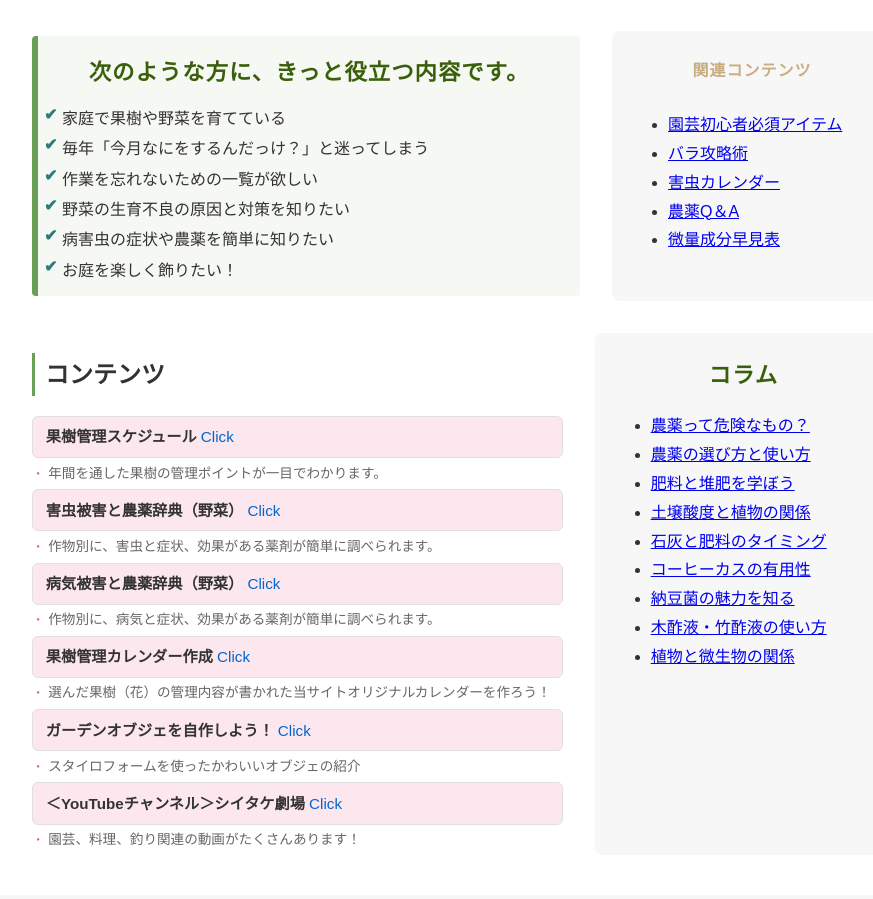
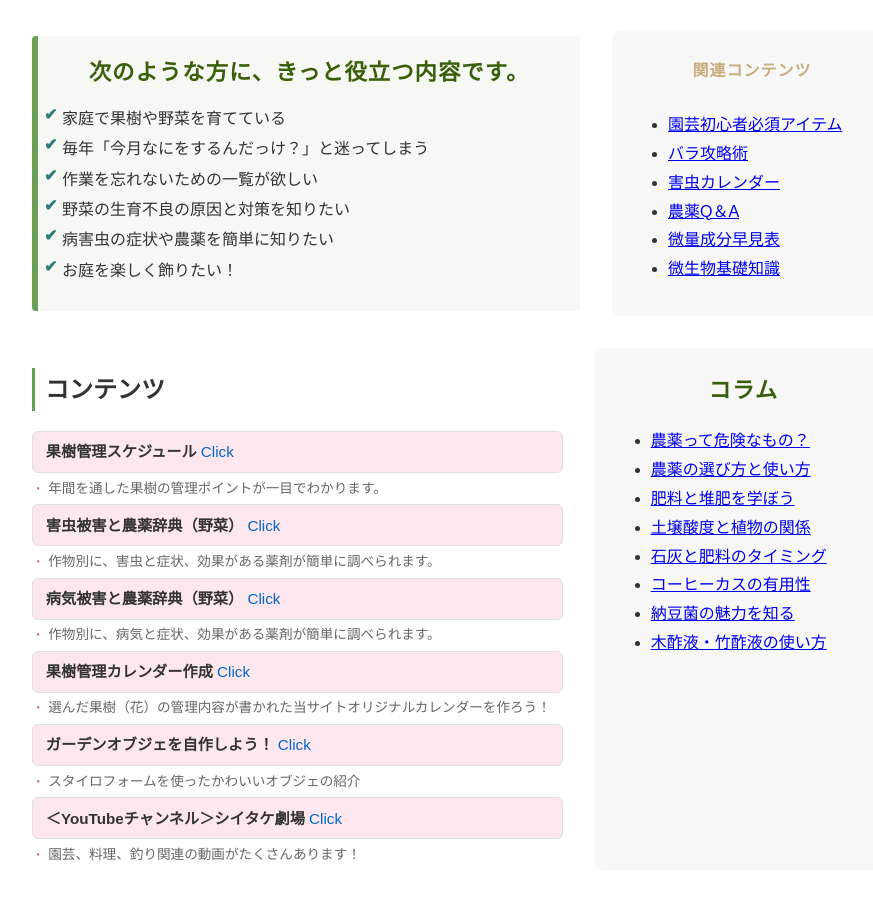
Before and after one commit to shiitake-garden/shiitake-garden.github.io, a Jekyll site: the page built from index.html, in a window 1280 px wide and 900 px high, scrolled down 461 px. Shown: the whole window, without its empty margins (178-1051 px from the left). Built offline with Jekyll 4.4.1, drawn with Linux system fonts in a browser that asks for light colours.

Commit message:
Update index.html

```diff
--- a/index.html
+++ b/index.html
@@ -35,6 +35,7 @@ title: カルティベーションラボ
       <li><a href="/column/column_nouyaku3.html">害虫カレンダー</a></li>
       <li><a href="/column/column_nouyaku_qa.html">農薬Q＆A</a></li>
       <li><a href="/column/column_hiryou_biryou.html">微量成分早見表</a></li>
+      <li><a href="/microbe/microbe_gaiyou.html">微生物基礎知識</a></li>
     <!--  <li><a href="https://www.youtube.com/watch?v=M3w2U4l4_9A">【動画】AI時代のお庭リフォーム術</a></li>-->
     </ul>
   </aside>
@@ -71,7 +72,6 @@ title: カルティベーションラボ
       <li><a href="/column/column_cafe_taihi.html">コーヒーカスの有用性</a></li>
       <li><a href="/column/column_nattoukin.html">納豆菌の魅力を知る</a></li>
       <li><a href="/column/column_mokusakueki.html">木酢液・竹酢液の使い方</a></li>
-      <li><a href="/microbe/microbe_gaiyou.html">植物と微生物の関係</a></li>
     </ul>
   </aside>
 </section>
```
